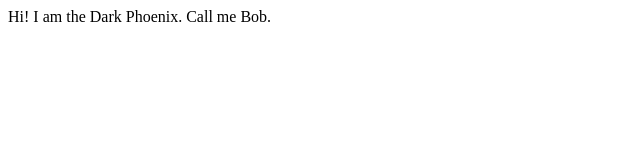
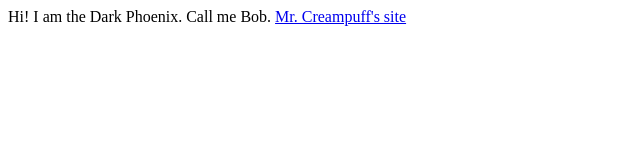
Before and after one commit to TheCheshireHat/TheCheshireHat.github.io, a plain HTML site: page index.html in a window 1280 px wide. Shown: the whole page, without its empty margins (0-640 px from the left). Drawn offline with Linux system fonts and the light colour scheme.

Commit message:
Update index.html

```diff
--- a/index.html
+++ b/index.html
@@ -1 +1,6 @@
+<html>
+
 Hi! I am the Dark Phoenix. Call me Bob.
+  <a href="thezestyeel.github.io">Mr. Creampuff's site</a>
+
+</html>
```
